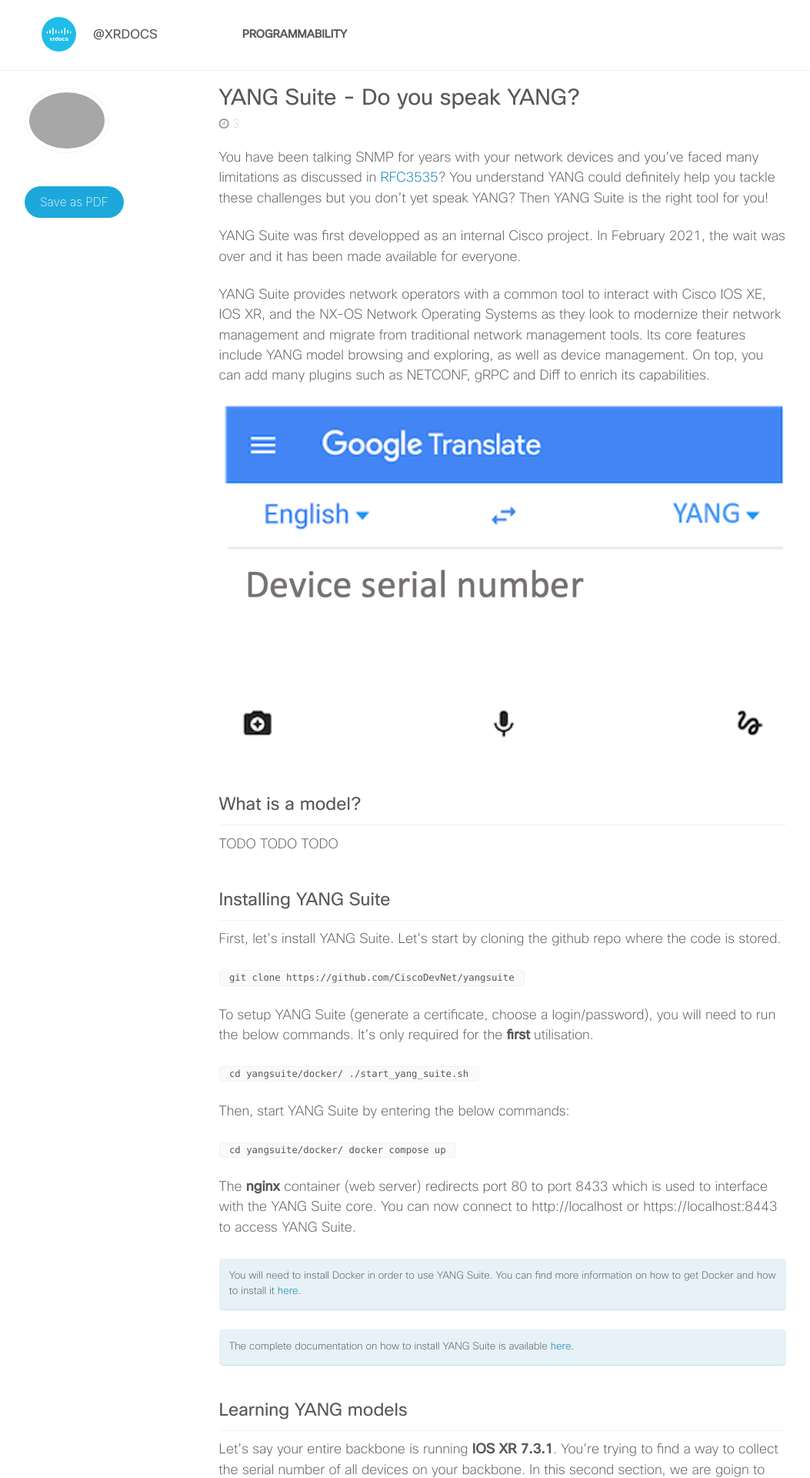
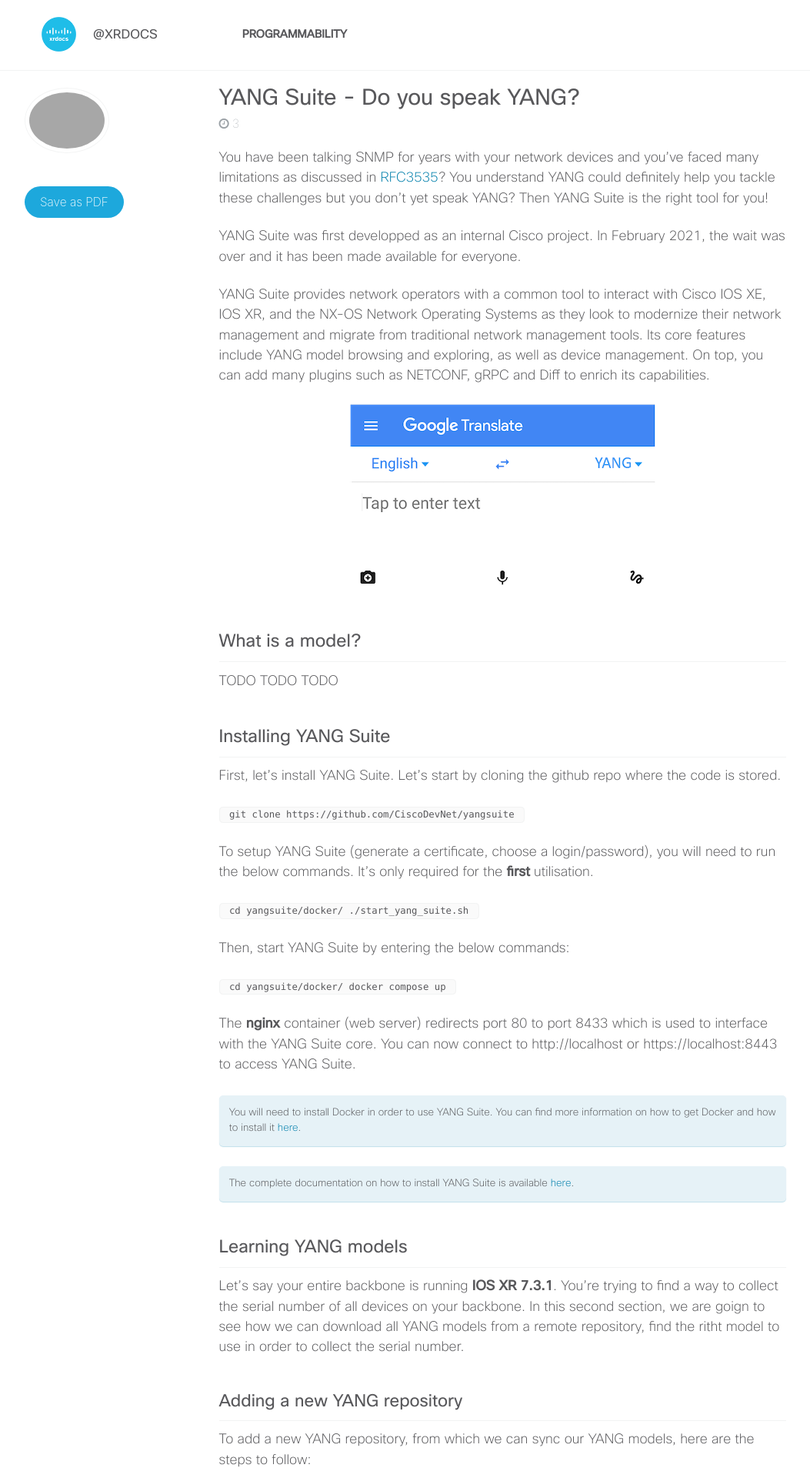
Before and after one commit to xrdocs/programmability, a Jekyll site: the page built from _tutorials/do-you-speak-yang.md, in a window 1280 px wide. Shown: the top 1920 px of the page at 77% size, without its empty margins (12-1065 px from the left). Built offline with Jekyll 4.4.1, drawn with Linux system fonts in a browser that asks for light colours; comment, search, counter and statistics services are not loaded.

```diff
--- a/_tutorials/do-you-speak-yang.md
+++ b/_tutorials/do-you-speak-yang.md
@@ -21,7 +21,7 @@ YANG Suite was first developped as an internal Cisco project. In February 2021,
 
 YANG Suite provides network operators with a common tool to interact with Cisco IOS XE, IOS XR, and the NX-OS Network Operating Systems as they look to modernize their network management and migrate from traditional network management tools. Its core features include YANG model browsing and exploring, as well as device management. On top, you can add many plugins such as NETCONF, gRPC and Diff to enrich its capabilities.
 
-![English YANG translate_3.png]({{site.baseurl}}/images/English YANG translate_3.png){: .align-center}
+![English YANG translate_4.png]({{site.baseurl}}/images/English YANG translate_4.png){: .align-center}
 
 # What is a model?
 
```
